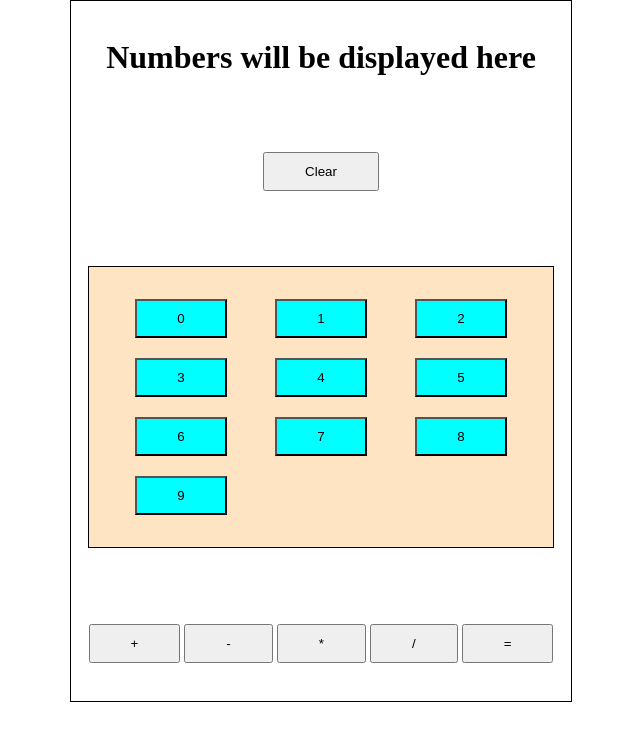
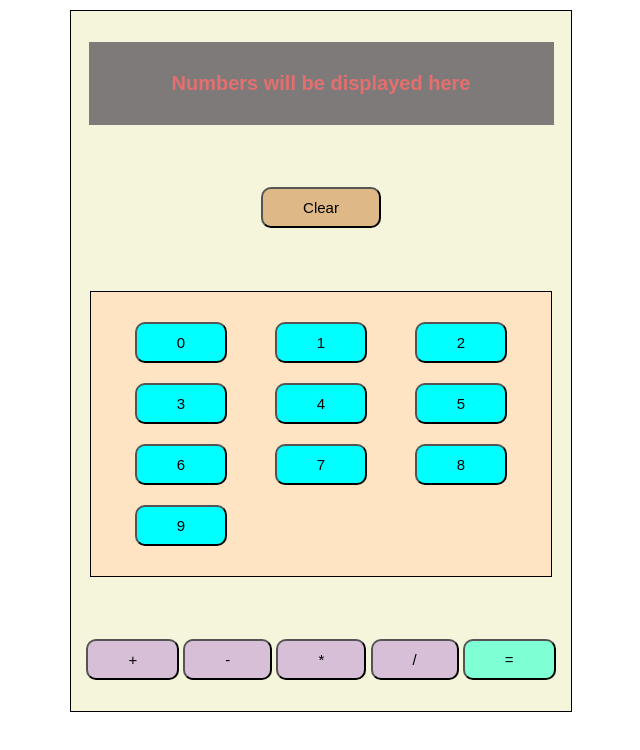
Before and after one commit to Ardahan0853/Calculator, a plain HTML site: page index.html in a window 1280 px wide. Both pictures are taken after a click on the button "Clear". Shown: the whole page, without its empty margins (319-959 px from the left). Drawn offline with Linux system fonts and the light colour scheme.

Commit message:
fixed bugs and made a basic design

```diff
--- a/index.css
+++ b/index.css
@@ -1,7 +1,10 @@
 *{
     margin:auto;
+    font-family: "Black Ops One", sans-serif;
+    font-size: 15px;
 }
-body{
+.container{
+    margin-top: 10px;
     display: flex;
     flex-direction: column;
     justify-content: center;
@@ -9,7 +12,27 @@ body{
     border: 1px solid black;
     width: 500px;
     height: 700px;
+    background-color: beige;
 }
+
+h1{
+    background-color: rgb(126, 122, 122);
+    width: 85%;
+    padding: 30px 20px;
+    text-align: center;
+    font-size: 20px;
+    color: rgb(228, 111, 111);
+}
+
+.clear-btn{
+
+    padding: 10px 20px;
+    border-radius: 5px;
+}
+.clear{
+    background-color: burlywood;
+}
+
 .numbers-only{
     display: grid;
     grid-template-columns: repeat(3, 1fr);
@@ -28,4 +51,9 @@ button:active{
 
 button{
     padding: 10px 40px;
+    background-color: thistle;
+    border-radius: 10px;
 }
+.result{
+    background-color: aquamarine;
+}
--- a/index.html
+++ b/index.html
@@ -7,6 +7,7 @@
   <link rel="stylesheet" href="index.css">
 </head>
 <body>
+  <div class="container">
     <h1>Numbers will be displayed here</h1>
     <button class="clear">Clear</button>
     <div class="numbers-only">
@@ -28,6 +29,7 @@
     <button class="operators">/</button>
     <button class="result">=</button>
   </div>
+</div>
   <script src="index.js"></script>
 </body>
 </html>
--- a/index.js
+++ b/index.js
@@ -5,7 +5,7 @@ const clearBtn = document.querySelector('.clear')
 const result = document.querySelector('.result')
 let numberOne
 let numberTwo
-let operator = ''
+let operator = null
 
 const add = (numberA, numberB) => {
     return numberA + numberB
@@ -30,7 +30,7 @@ const runOperator = (operatorSembol, numberA, numberB) => {
     }else if(operatorSembol == '*'){
 
         return multiply(numberA, numberB)
-    }else{
+    }else if(operatorSembol == '/'){
 
         return divide(numberA, numberB)
     }
@@ -48,7 +48,7 @@ buttons.forEach(button => {
             numberOne = numberArray[0]
             // numberArray.length > 1 ? numberTwo = numberArray[1] : numberTwo = ''
             display.innerText = numberArray[0]
-        }else if(operator.includes(operator)){
+        }else if(operator != null){
             numberArray.push(parseInt(e.target.textContent))
             numberTwo = numberArray[1]
             display.innerText = `${numberArray[0]} ${operator} ${numberArray[1]}`
@@ -60,19 +60,29 @@ buttons.forEach(button => {
         numberOne && numberTwo ? console.log(numberOne, numberTwo) : ''
     })
 })
-clearBtn.addEventListener('click', () => {
+
+const clear = () => {
     numberOne = 0;
     numberTwo = 0;
     numberArray = [];
+    operator = null;
+}
+
+clearBtn.addEventListener('click', () => {
+    clear()
     display.innerText = 'Numbers will be displayed here'
 })
 
 operators.forEach(op => {
     op.addEventListener('click', (e) => {
+        if(numberArray[0]){
+            operator = e.target.innerText
+            display.innerText = numberOne + " " + operator
+            console.log(operator)
+        }else{
+            alert("Please enter number first")
+        }
 
-        operator = e.target.innerText
-        display.innerText += " " + operator
-        console.log(operator)
     })
 })
 
@@ -80,122 +90,9 @@ operators.forEach(op => {
 result.addEventListener('click', () => {
     if(display.innerText == `${numberArray[0]} ${operator} ${numberArray[1]}`){
         display.innerText = runOperator(operator, numberOne, numberTwo)
+        clear()
     }else{
         alert("Please select numbers and operators first")
     }
 
 })
-
-
-
-
-
-
-
-
-
-
-
-// IT GOT REALLY REALLLLYY MESSY SO I DECICED TO DO IT AGAIN
-// const buttons = document.querySelectorAll('.inside-calc button')
-// const display = document.querySelector('h1')
-// const operators = document.querySelectorAll('.operators')
-
-
-// let numberOne
-
-// let numberTwo
-
-// let operator
-
-
-// var storedValue = []
-
-// var isCleared = false
-
-// let innerTextElement = ''
-
-// buttons.forEach(button => {
-//     button.addEventListener('click', (e) => {
-//         storedValue.push(parseFloat(e.target.innerText))
-
-//         if(!isCleared){
-//             display.innerText = ''
-//             isCleared = !isCleared
-//             for(let i = 0; i < storedValue.length; i++){
-//                 innerTextElement += storedValue[i]
-//             }
-//             display.innerText = innerTextElement
-//         }else if(storedValue.length > 2){
-//             display.innerText = "Please enter two numbers at a time"
-//             storedValue = []
-//             innerTextElement = ''
-//         }else{
-//             for(let i = storedValue.length - 1; i < storedValue.length; i++){
-//                 innerTextElement += " "+  `${operator ? operator : ''}` +" " + storedValue[i]
-//                 display.innerText = innerTextElement
-//                 console.log(storedValue)
-//             }
-//         }
-//         numberOne = storedValue[0]
-//         numberTwo = storedValue[1]
-//         console.log(parseFloat(e.target.innerText))
-//         console.log(typeof display.innerText)
-//     })
-// })
-
-// operators.forEach(button => {
-//     button.addEventListener('click', (e) => {
-//         operator = e.target.innerText;
-//         innerTextElement +=   ` ${operator ? operator : ''}` + " "
-//         display.innerText = innerTextElement
-//         console.log(innerTextElement)
-//         if(operator != ''){
-//             operator = ''
-//         }
-
-//     })
-
-// })
-
-// document.querySelector('.result').addEventListener('click', () => {
-//     console.log(finalOperator(operator, numberOne, numberTwo))
-//     console.log(operator)
-
-// })
-
-
-
-// function finalOperator(op, n1,n2){
-//     if(op === '+'){
-//         add(n1,n2)
-//     }else if(op === '-'){
-//         subtract(n1,n2)
-//     }else if(op === '*'){
-//         multiply(n1, n2)
-//     }else if(op === '/'){
-//         divide(n1,n2)
-//     }
-// }
-
-
-// const add = (n1, n2) => {
-//     let converted1 = parseFloat(n1)
-//     let converted2 = parseFloat(n2)
-//     return converted1 + converted2
-// }
-// const subtract = (n1, n2) => {
-//     let converted1 = parseFloat(n1)
-//     let converted2 = parseFloat(n2)
-//     return converted1 - converted2
-// }
-// const multiply = (n1, n2) => {
-//     let converted1 = parseFloat(n1)
-//     let converted2 = parseFloat(n2)
-//     return converted1 * converted2
-// }
-// const divide = (n1, n2) => {
-//     let converted1 = parseFloat(n1)
-//     let converted2 = parseFloat(n2)
-//     return converted1 / converted2
-// }
```
Lines whose indentation alone changed are shown as unchanged.
